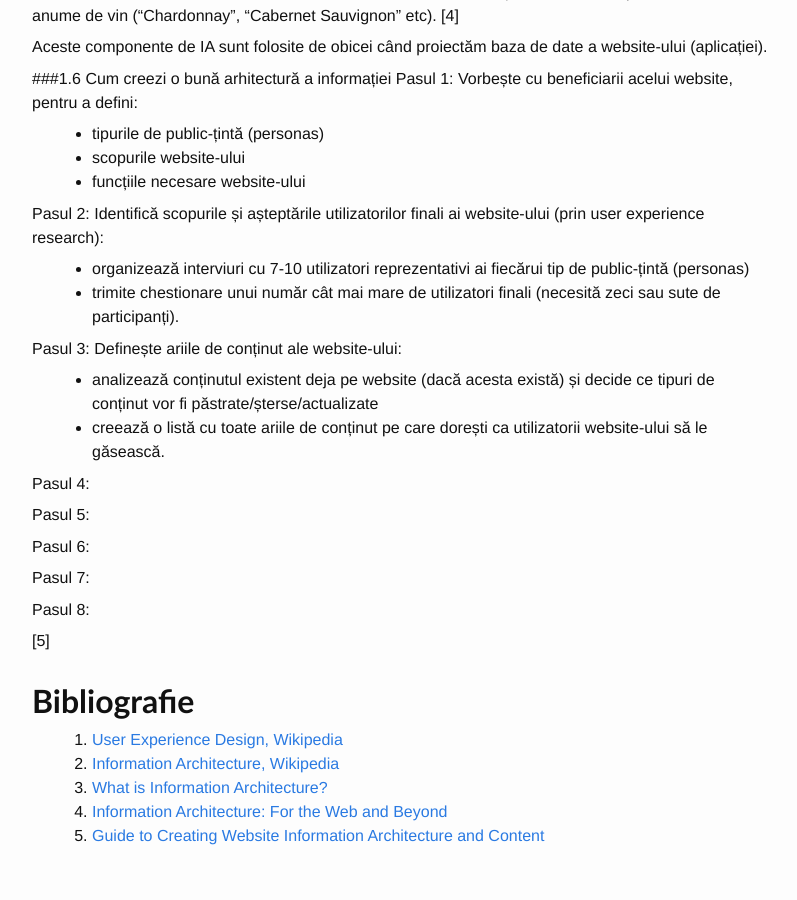
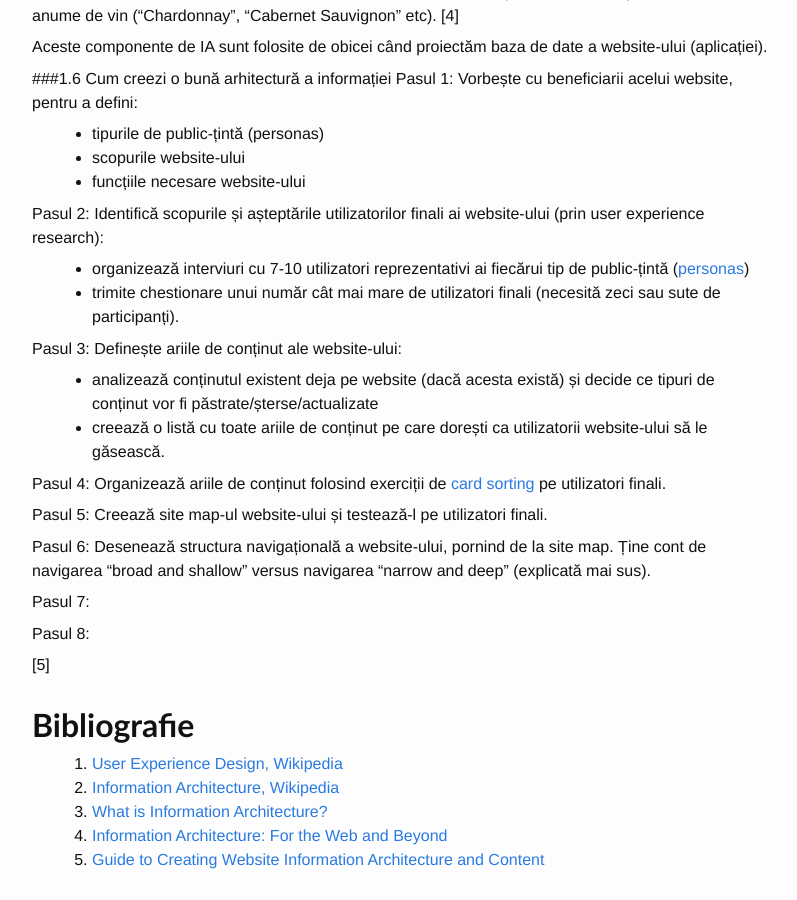
Before and after one commit to gov-ithub/govro-design, a Jekyll site: the page built from 3-ux.md, in a window 1280 px wide and 900 px high, scrolled down 3966 px. Shown: the whole window, without its empty margins (238-1035 px from the left). Built offline with Jekyll 4.4.1, drawn with Linux system fonts in a browser that asks for light colours.

Commit message:
Pașii 4-6 din _Cum creezi o bună IA_

```diff
--- a/3-ux.md
+++ b/3-ux.md
@@ -131,18 +131,18 @@ Pasul 1: Vorbește cu beneficiarii acelui website, pentru a defini:
 - funcțiile necesare website-ului
 
 Pasul 2: Identifică scopurile și așteptările utilizatorilor finali ai website-ului (prin user experience research):
-- organizează interviuri cu 7-10 utilizatori reprezentativi ai fiecărui tip de public-țintă (personas)
+- organizează interviuri cu 7-10 utilizatori reprezentativi ai fiecărui tip de public-țintă ([personas](https://www.youtube.com/watch?v=khLWLtxmMGM))
 - trimite chestionare unui număr cât mai mare de utilizatori finali (necesită zeci sau sute de participanți).
 
 Pasul 3: Definește ariile de conținut ale website-ului:
 - analizează conținutul existent deja pe website (dacă acesta există) și decide ce tipuri de conținut vor fi păstrate/șterse/actualizate
 - creează o listă cu toate ariile de conținut pe care dorești ca utilizatorii website-ului să le găsească.
 
-Pasul 4:
+Pasul 4: Organizează ariile de conținut folosind exerciții de [card sorting](https://en.wikipedia.org/wiki/Card_sorting) pe utilizatori finali.
 
-Pasul 5:
+Pasul 5:  Creează site map-ul website-ului și testează-l pe utilizatori finali.
 
-Pasul 6:
+Pasul 6: Desenează structura navigațională a website-ului, pornind de la site map. Ține cont de navigarea "broad and shallow" versus navigarea "narrow and deep" (explicată mai sus).
 
 Pasul 7:
 
```
